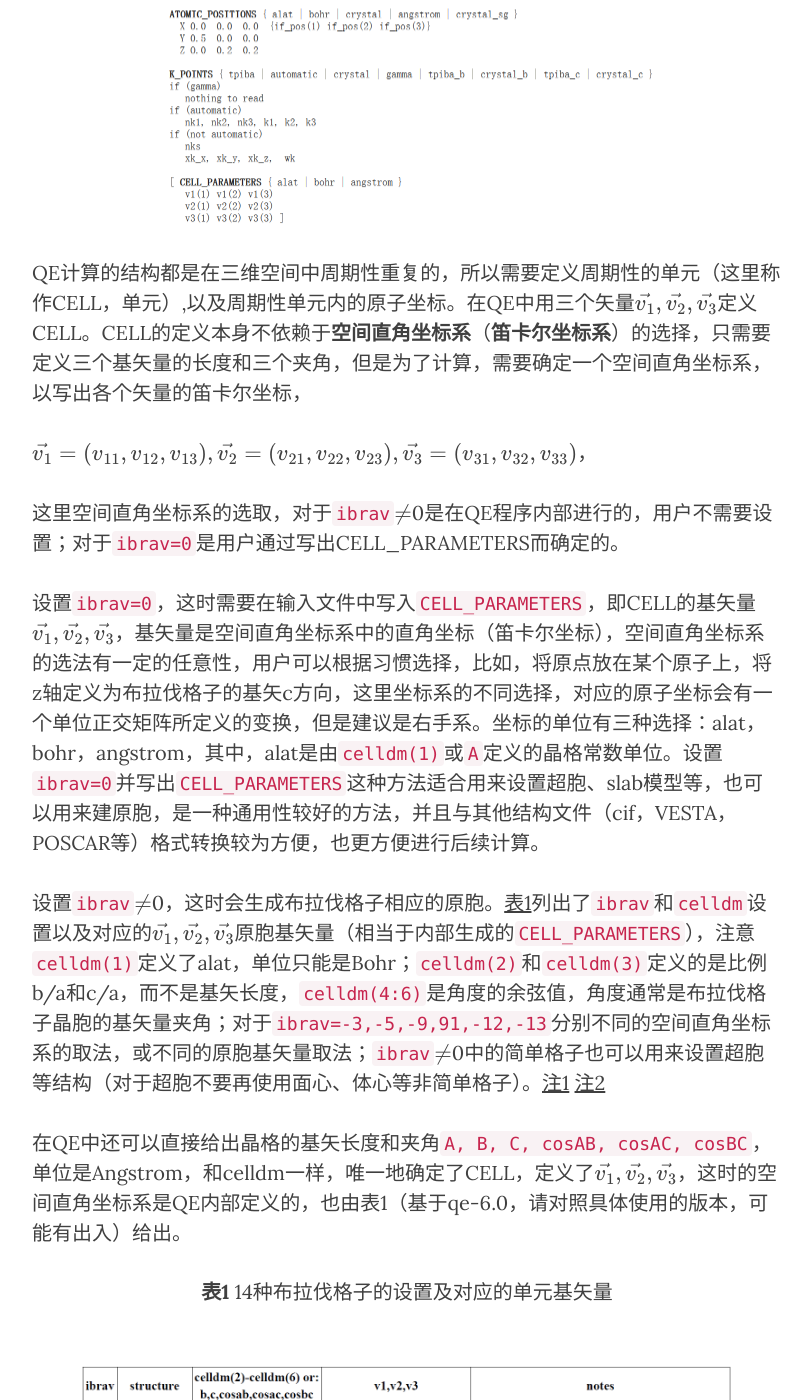
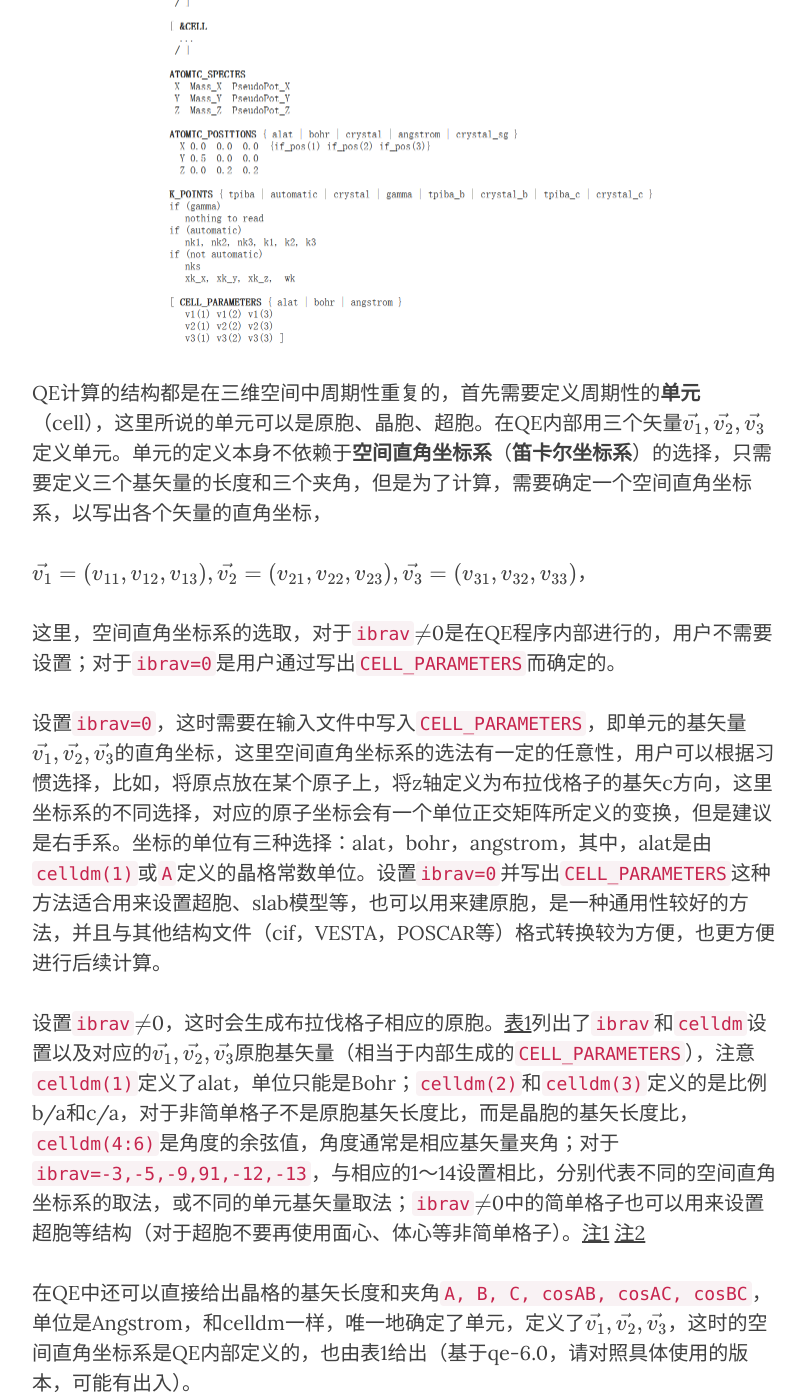
Before and after one commit to yyyu200/DFTbook, a Jekyll site: the page built from _posts/2019-04-07-TransCell.md, in a window 1280 px wide and 1400 px high, scrolled down 3197 px. Shown: the whole window, without its empty margins (233-1044 px from the left). Built offline with Jekyll 4.4.1, drawn with Linux system fonts in a browser that asks for light colours; nearby versions of some CDN libraries; formulas are drawn with MathJax 3; comment, search, counter and statistics services are not loaded; some of the changed text lies outside the part shown.

Commit message:
modify transcell

````diff
--- a/_posts/2019-04-07-TransCell.md
+++ b/_posts/2019-04-07-TransCell.md
@@ -23,7 +23,7 @@
 
 ## 晶体结构要点
 
-首先，说明以下几个概念：平移群，点群，空间群，原胞，晶胞，布拉伐格子，晶系，晶面，布里渊区。
+首先，说明以下几个概念：原胞，晶胞，布拉伐格子，平移群，点群，空间群，晶系，晶面，布里渊区。
 
 **晶体**（crystal），是原子、离子或分子周期性排列的结构。
 
@@ -59,23 +59,23 @@
 
 ## QE中的结构定义
 
-QE输入文件的总体结构如下图，输入文件的前半部分满足Fortran语言的Namelist语法。与结构有关的包括```SYSTEM```部分的```ibrav,celldm,nat,ntyp```以及```ATOMIC_POSITIONS```和```CELL_PARAMETERS```共三个部分。
+QE输入文件的总体结构如下图，输入文件的前半部分满足Fortran语言的名称列表（Namelist）语法，有```CONTROL，SYSTEM，ELECTRONS```等3个必需的名称列表，以及```IONS```和```CELL```等可选的名称列表，各个名称列表的顺序是固定的，不能修改顺序；输入文件的后半部分是固定格式的```ATOMIC_SPECIES，ATOMIC_POSITIONS，K_POINTS```以及可选的```CELL_PARAMETERS```等，名称列表和变量名不区分大小写，但要注意拼写正确。与晶体结构有关的内容包括：```SYSTEM```名称列表的```ibrav,celldm,nat,ntyp```以及```ATOMIC_POSITIONS```和```CELL_PARAMETERS```共三个部分。
 
 <p align="center">
     <img src="../../../../../img/structure_input.png" width="503" />
 </p>
 
-QE计算的结构都是在三维空间中周期性重复的，所以需要定义周期性的单元（这里称作CELL，单元）,以及周期性单元内的原子坐标。在QE中用三个矢量$\vec{v_{1}},\vec{v_{2}},\vec{v_{3}}$定义CELL。CELL的定义本身不依赖于**空间直角坐标系**（**笛卡尔坐标系**）的选择，只需要定义三个基矢量的长度和三个夹角，但是为了计算，需要确定一个空间直角坐标系，以写出各个矢量的笛卡尔坐标，
+QE计算的结构都是在三维空间中周期性重复的，首先需要定义周期性的**单元**（cell），这里所说的单元可以是原胞、晶胞、超胞。在QE内部用三个矢量$\vec{v_{1}},\vec{v_{2}},\vec{v_{3}}$定义单元。单元的定义本身不依赖于**空间直角坐标系**（**笛卡尔坐标系**）的选择，只需要定义三个基矢量的长度和三个夹角，但是为了计算，需要确定一个空间直角坐标系，以写出各个矢量的直角坐标，
 
 $$\vec{v_{1}}=(v_{11},v_{12},v_{13}),\vec{v_{2}}=(v_{21},v_{22},v_{23}),\vec{v_{3}}=(v_{31},v_{32},v_{33})$$，
 
-这里空间直角坐标系的选取，对于```ibrav```$\neq$0是在QE程序内部进行的，用户不需要设置；对于```ibrav=0```是用户通过写出CELL_PARAMETERS而确定的。
+这里，空间直角坐标系的选取，对于```ibrav```$\neq$0是在QE程序内部进行的，用户不需要设置；对于```ibrav=0```是用户通过写出```CELL_PARAMETERS```而确定的。
 
-设置```ibrav=0```，这时需要在输入文件中写入```CELL_PARAMETERS```，即CELL的基矢量$\vec{v_{1}},\vec{v_{2}},\vec{v_{3}}$，基矢量是空间直角坐标系中的直角坐标（笛卡尔坐标），空间直角坐标系的选法有一定的任意性，用户可以根据习惯选择，比如，将原点放在某个原子上，将z轴定义为布拉伐格子的基矢c方向，这里坐标系的不同选择，对应的原子坐标会有一个单位正交矩阵所定义的变换，但是建议是右手系。坐标的单位有三种选择：alat，bohr，angstrom，其中，alat是由```celldm(1)```或```A```定义的晶格常数单位。设置```ibrav=0```并写出```CELL_PARAMETERS```这种方法适合用来设置超胞、slab模型等，也可以用来建原胞，是一种通用性较好的方法，并且与其他结构文件（cif，VESTA，POSCAR等）格式转换较为方便，也更方便进行后续计算。
+设置```ibrav=0```，这时需要在输入文件中写入```CELL_PARAMETERS```，即单元的基矢量$\vec{v_{1}},\vec{v_{2}},\vec{v_{3}}$的直角坐标，这里空间直角坐标系的选法有一定的任意性，用户可以根据习惯选择，比如，将原点放在某个原子上，将z轴定义为布拉伐格子的基矢c方向，这里坐标系的不同选择，对应的原子坐标会有一个单位正交矩阵所定义的变换，但是建议是右手系。坐标的单位有三种选择：alat，bohr，angstrom，其中，alat是由```celldm(1)```或```A```定义的晶格常数单位。设置```ibrav=0```并写出```CELL_PARAMETERS```这种方法适合用来设置超胞、slab模型等，也可以用来建原胞，是一种通用性较好的方法，并且与其他结构文件（cif，VESTA，POSCAR等）格式转换较为方便，也更方便进行后续计算。
 
-设置```ibrav```$\neq$0，这时会生成布拉伐格子相应的原胞。[表1](#tab1)列出了```ibrav```和```celldm```设置以及对应的$\vec{v_{1}},\vec{v_{2}},\vec{v_{3}}$原胞基矢量（相当于内部生成的```CELL_PARAMETERS```），注意```celldm(1)```定义了alat，单位只能是Bohr；```celldm(2)```和```celldm(3)```定义的是比例b/a和c/a，而不是基矢长度，```celldm(4:6)```是角度的余弦值，角度通常是布拉伐格子晶胞的基矢量夹角；对于```ibrav=-3,-5,-9,91,-12,-13```分别不同的空间直角坐标系的取法，或不同的原胞基矢量取法；```ibrav```$\neq$0中的简单格子也可以用来设置超胞等结构（对于超胞不要再使用面心、体心等非简单格子）。[注1](#note1) [注2](#note2)
+设置```ibrav```$\neq$0，这时会生成布拉伐格子相应的原胞。[表1](#tab1)列出了```ibrav```和```celldm```设置以及对应的$\vec{v_{1}},\vec{v_{2}},\vec{v_{3}}$原胞基矢量（相当于内部生成的```CELL_PARAMETERS```），注意```celldm(1)```定义了alat，单位只能是Bohr；```celldm(2)```和```celldm(3)```定义的是比例b/a和c/a，对于非简单格子不是原胞基矢长度比，而是晶胞的基矢长度比，```celldm(4:6)```是角度的余弦值，角度通常是相应基矢量夹角；对于```ibrav=-3,-5,-9,91,-12,-13```，与相应的1～14设置相比，分别代表不同的空间直角坐标系的取法，或不同的单元基矢量取法；```ibrav```$\neq$0中的简单格子也可以用来设置超胞等结构（对于超胞不要再使用面心、体心等非简单格子）。[注1](#note1) [注2](#note2)
 
-在QE中还可以直接给出晶格的基矢长度和夹角```A, B, C, cosAB, cosAC, cosBC```，单位是Angstrom，和celldm一样，唯一地确定了CELL，定义了$\vec{v_{1}},\vec{v_{2}},\vec{v_{3}}$，这时的空间直角坐标系是QE内部定义的，也由表1（基于qe-6.0，请对照具体使用的版本，可能有出入）给出。
+在QE中还可以直接给出晶格的基矢长度和夹角```A, B, C, cosAB, cosAC, cosBC```，单位是Angstrom，和celldm一样，唯一地确定了单元，定义了$\vec{v_{1}},\vec{v_{2}},\vec{v_{3}}$，这时的空间直角坐标系是QE内部定义的，也由表1给出（基于qe-6.0，请对照具体使用的版本，可能有出入）。
 
 <span id = "tab1"><center><b>表1</b> 14种布拉伐格子的设置及对应的单元基矢量</center></span>
 
@@ -83,11 +83,11 @@
     <img src="../../../../../img/ibrav.png" width="830" />
 </p>
 
-在定义了CELL之后，用```ATOMIC_POSITIONS```定义CELL中原子的坐标。```ATOMIC_POSITIONS```的单位有以下可供选择\{ alat \| bohr \| angstrom \| crystal \| crystal_sg \}，其中，crystal是指以$\vec{v_{1}},\vec{v_{2}},\vec{v_{3}}$为基矢量的分数坐标，$\vec{X}=(x_{1},x_{2},x_{3})^{T}=x_{1}\vec{v_{1}}+x_{2}\vec{v_{2}}+x_{3}\vec{v_{3}}$。如果选择\{ alat \| bohr \| angstrom\}，则原子坐标是空间直角坐标，由于结构的周期性，这里的空间直角坐标系的选择是任意的，但是习惯上还是与CELL的空间直角坐标系保持一致，坐标值在CELL_PARAMTERS所定义的平行六面体内部。\{crystal_sg\}是在指定了空间群之后，定义对称性不等价的原子位置，与```space_group, uniqueb, origin_choice, rhombohedral```配套使用。
+在定义了单元之后，用```ATOMIC_POSITIONS```定义单元中原子的坐标。```ATOMIC_POSITIONS```的单位有以下可供选择\{ alat \| bohr \| angstrom \| crystal \| crystal_sg \}，其中，crystal是指以$\vec{v_{1}},\vec{v_{2}},\vec{v_{3}}$为基矢量的分数坐标，$\vec{X}=(x_{1},x_{2},x_{3})^{T}=x_{1}\vec{v_{1}}+x_{2}\vec{v_{2}}+x_{3}\vec{v_{3}}$。如果选择\{ alat \| bohr \| angstrom\}，则原子坐标是空间直角坐标，由于结构的周期性，这里的空间直角坐标系的选择是任意的，但是习惯上还是与CELL的空间直角坐标系保持一致，坐标值在CELL_PARAMTERS所定义的平行六面体内部。\{crystal_sg\}是在指定了空间群之后，定义对称性不等价的原子位置，与```space_group, uniqueb, origin_choice, rhombohedral```配套使用。
 
 QE提供多种方式完成一件任务的设计风格，为具有各种习惯的用户提供了得心应手的工具，但是对于初学者来说，难免有一种眼花缭乱的感觉，这里推荐的方法：
 
-(1)设置```ibrav```$\neq$0，对于原胞用相应的ibrav类型，对于超胞用简单格子的ibrav，写出celldm(1-6)，这时不写CELL_PARAMETERS，输出会内部生成CELL_PARAMETERS以alat（celldm(1)）为单位。VESTA画图时用输出里的CELL_PARAMETERS，需要转换单位。转为POSCAR格式可以用[densityflow.com](https://www.densityflow.com/p2v.html)的工具。
+(1)设置```ibrav```$\neq$0，对于原胞用相应的ibrav类型，对于超胞用相应简单格子的ibrav，写出celldm(1:6)，这时不写CELL_PARAMETERS，输出会内部生成CELL_PARAMETERS以alat（celldm(1)）为单位。VESTA画图时用输出里的CELL_PARAMETERS，需要转换单位。转为POSCAR格式可以用[densityflow.com](https://www.densityflow.com/p2v.html)的P2P工具。
 
 (2)设置```ibrav=0```，写出以Angstrom为单位的```CELL_PARAMETERS (angstrom)```，对于原子坐标建议使用分数坐标，即写成```ATOMIC_POSITIONS (crystal)```，不设置```celldm(1)```，这时，alat和celldm(1)由程序内部设置成v1的长度，以Bohr为单位（1 Bohr = 0.52917720859 Angstrom）。VESTA画图CELL_PARAMETERS已经是Å为单位。
 
@@ -176,7 +176,7 @@
 
 文献通常按照以下约定：晶胞是定义晶面、晶向、超胞的参照，而不是原胞或其他单元。
 
-首先，定义一般的周期性单元CELL的变换。按照文献[1]的约定，将（分数）坐标写为列矢量，基矢量$\vec{a},\vec{b},\vec{c}$也各为列矢量。点X在基矢$O,\vec{a},\vec{b},\vec{c}$（$O$为原点）下的坐标$(x_{1},x_{2},x_{3})^{T}$定义为
+首先，定义一般的周期性单元的变换。按照文献[1]的约定，将（分数）坐标写为列矢量，基矢量$\vec{a},\vec{b},\vec{c}$也各为列矢量。点X在基矢$O,\vec{a},\vec{b},\vec{c}$（$O$为原点）下的坐标$(x_{1},x_{2},x_{3})^{T}$定义为
 $$\vec{X}=x_{1}\vec{a}+x_{2}\vec{b}+x_{3}\vec{c}
 =(\vec{a},\vec{b},\vec{c})\quad
 \begin{pmatrix}
@@ -184,10 +184,10 @@
 \end{pmatrix}
 \quad$$。
 
-考虑晶格静止不动，选择不同的基矢，即选取不同的CELL，同一个点X对新的基矢$O',\vec{a'},\vec{b'},\vec{c'}$有坐标
+考虑晶格静止不动，选择不同的基矢，即选取不同的单元，同一个点X对新的基矢$O',\vec{a'},\vec{b'},\vec{c'}$有坐标
 $$\vec{X'}=(x'_{1},x'_{2},x'_{3})^{T}=x'_{1}\vec{a'}+x'_{2}\vec{b'}+x'_{3}\vec{c'}$$。下面给出有撇号和无撇号的基矢选择下基矢和坐标的变换关系。
 
-周期性单元CELL的变换是一种特殊的仿射变换（数学上一般的仿射变换形成的新单元并不保证具有晶格周期性），可以分解为线性部分和平移两个部分。
+周期性单元的变换是一种特殊的仿射变换（数学上一般的仿射变换形成的新单元并不保证具有晶格周期性），可以分解为线性部分和平移两个部分。
 
 线性部分包括基矢方向和长度的改变，由一个矩阵$\mathbf{P}$表示。$$(\vec{a'},\vec{b'},\vec{c'})=(\vec{a},\vec{b},\vec{c})\mathbf{P}=(\vec{a},\vec{b},\vec{c})\quad
 \begin{pmatrix}
@@ -201,7 +201,7 @@
 P_{13}\vec{a}+P_{23}\vec{b}+P_{33}\vec{c}
 ) $$。
 
-知道了矩阵$\mathbf{P}$和逆矩阵$\mathbf{Q}=\mathbf{P}^{-1}$，就可以进行CELL之间的变换，常见的晶胞转换为原胞的变换矩阵由[表2](#tab2)给出，反之交换$\mathbf{P}$和$\mathbf{Q}$得到。注意这里的矩阵选取并不是唯一的，这里选择的原胞基矢的原点和晶胞基矢的原点是重合的，即没有平移。
+知道了矩阵$\mathbf{P}$和逆矩阵$\mathbf{Q}=\mathbf{P}^{-1}$，就可以进行单元之间的变换，常见的晶胞转换为原胞的变换矩阵由[表2](#tab2)给出，反之交换$\mathbf{P}$和$\mathbf{Q}$得到。注意这里的矩阵选取并不是唯一的，这里选择的原胞基矢的原点和晶胞基矢的原点是重合的，即没有平移。
 
 <span id = "tab2"><center><b>表2</b> 常见单元变换矩阵</center></span>
 
@@ -227,7 +227,7 @@
 \end{pmatrix}
 $$
 
-周期性单元CELL的变换，还可以包含平移，平移$\vec{p}$用变换前的基矢定义为：$\vec{p}=p_{1}\vec{a}+p_{2}\vec{b}+p_{3}\vec{c}$。平移的逆变换$\vec{q}=q_{1}\vec{a'}+q_{2}\vec{b'}+q_{3}\vec{c'}$，有$\vec{q}=-\mathbf{P}^{-1}\vec{p}$。
+周期性单元的变换，还可以包含平移，平移$\vec{p}$用变换前的基矢定义为：$\vec{p}=p_{1}\vec{a}+p_{2}\vec{b}+p_{3}\vec{c}$。平移的逆变换$\vec{q}=q_{1}\vec{a'}+q_{2}\vec{b'}+q_{3}\vec{c'}$，有$\vec{q}=-\mathbf{P}^{-1}\vec{p}$。
 
 分数坐标的变换公式为：
 $$\quad
@@ -246,7 +246,7 @@
 
 将晶胞转换为原胞，因为晶胞和原胞中的原子个数不同，坐标变换后会有重复或相差一个原胞格子，需要将重复的删去。反之，将原胞转换为晶胞，需要将原胞格子重复足够大以覆盖晶胞，重复后的原子分别变换到新的分数坐标，最后保留晶胞内部的原子（分数坐标在0到1之间）。
 
-以底心单斜碳的同素异形体为例[4]，用[TransCell](https://github.com/yyyu200/SlabMaker)变换CELL和原子坐标，并用VESTA验证。
+以底心单斜碳的同素异形体为例[4]，用[SlabMaker](https://github.com/yyyu200/SlabMaker)变换单元和原子坐标，并用VESTA验证。
 
 先下载[cif文件](../../../../../img/A_mC16_12_4i.cif)，用VESTA打开，画出晶胞如下：
 <p align="center">
@@ -270,11 +270,11 @@
 
 ## 分数坐标和直角坐标的相互转换
 
-上一节的变换矩阵推导中并没有用到晶体周期性，所以可以将直角坐标看成单位正交矢量作为格子的基矢，这时CELL基矢列矢量组成的矩阵即为单位格子到CELL的变换矩阵，而逆矩阵即为倒格子基矢量组成的矩阵(或相差一个常数系数)。
+上一节的变换矩阵推导中并没有用到晶体周期性，所以可以将直角坐标看成单位正交矢量作为格子的基矢，这时单元基矢列矢量组成的矩阵即为单位格子到单元的变换矩阵，而逆矩阵即为倒格子基矢量组成的矩阵(或相差一个常数系数)。
 
 ## 非周期性系统
 
-分子、团簇、纳米晶体、具有点缺陷的固体等不具有周期性，纳米线是1维周期性的，固体表面、量子阱、二维材料等是2维周期性的，QE这样的基于平面波基函数的程序，对于这些非三维周期性的材料需要采取**超胞**近似，选取足够大的周期单元，并且，需要时在CELL中的一部分空间不加入任何原子，也就是引入真空，以隔离非周期性的维度。
+分子、团簇、纳米晶体、具有点缺陷的固体等不具有周期性，纳米线是1维周期性的，固体表面、量子阱、二维材料等是2维周期性的，QE这样的基于平面波基函数的程序，对于这些非三维周期性的材料需要采取**超胞**近似，选取足够大的周期单元，并且，需要时在单元中的一部分空间不加入任何原子，也就是引入真空，以隔离非周期性的维度。
 
 ### 平板（slab）模型的建立
 
@@ -294,15 +294,15 @@
 
 开源项目[SlabMaker](https://github.com/yyyu200/SlabMaker)，提供了建slab的功能，并且提供了在线[QE建模工具https://densityflow.com](https://densityflow.com/)。其他的实现，包括用MS的建模模块进行；公开的其他来源的讨论包括文献[5]。
 
-第三，确定平板和真空的厚度。无论在平板内两个表面的距离，还是真空两边表面的距离都要足够大，以隔离两个表面的作用，模拟固体表面的性质，真空至少需要10Å到20Å。建议真空放在CELL的z方向的两端（如上图，垂直表面方向记为z）。有时，为了方便，Slab模型的CELL的基矢并不是正交的，但是考虑到周期性这种CELL与正交是等价的。有的文献描述平板厚度时，提到了**层**（layer）的概念，层并没有无争议的定义，需要依情况而定。有时，材料在垂直晶面方向有周期性，那么层可能是周期的个数；而另一些材料有若干层原子为一组，组与组之间距离较大可以明显划分开，这里的组就是层；还有的材料，在垂直晶面方向杂乱无章，一个原子或几个具有相同z坐标的原子就是一层。
+第三，确定平板和真空的厚度。无论在平板内两个表面的距离，还是真空两边表面的距离都要足够大，以隔离两个表面的作用，模拟固体表面的性质，真空至少需要10Å到20Å。建议真空放在单元的z方向的两端（如上图，垂直表面方向记为z）。有时，为了方便，Slab模型的单元的基矢并不是正交的，但是考虑到周期性这种单元与正交单元是等价的。有的文献描述平板厚度时，提到了**层**（layer）的概念，层并没有无争议的定义，需要依情况而定。有时，材料在垂直晶面方向有周期性，那么层可能是周期的个数；而另一些材料有若干层原子为一组，组与组之间距离较大可以明显划分开，这里的组就是层；还有的材料，在垂直晶面方向杂乱无章，一个原子或几个具有相同z坐标的原子就是一层。
 
-建好超胞之后，变换CELL原子和分数坐标的方法为：将空间直角坐标系做旋转，总可以实现x轴沿第一个基矢（记为$\vec{a}$）方向，z轴与x轴垂直且沿第三个基矢（记为$\vec{c}$）方向（原第一和第三基矢不垂直的，由于三维周期性，也可以将第三基矢投影到垂直表面方向，从而与第一基矢垂直），首先，将第三基矢投影到垂直表面方向：
+建好超胞之后，变换单元原子和分数坐标的方法为：将空间直角坐标系做旋转，总可以实现x轴沿第一个基矢（记为$\vec{a}$）方向，z轴与x轴垂直且沿第三个基矢（记为$\vec{c}$）方向（原第一和第三基矢不垂直的，由于三维周期性，也可以将第三基矢投影到垂直表面方向，从而与第一基矢垂直），首先，将第三基矢投影到垂直表面方向：
 
 $\vec{\tilde{c}} \
 = (\vec a \times \vec b)\frac {\vec{c} \cdot (\vec a \times \vec b)} {\lvert\vec a \times \vec b\rvert^2}
 $,
 
-再将CELL变换为：
+再将单元变换为：
 
 $$\quad
 \begin{pmatrix}
@@ -315,7 +315,7 @@
 \quad
 $$,
 
-真空厚度记为$d_{vacuum}$，找到原子分数坐标最大和最小的两个原子，新的z方向长度为$$\vert\vec c^{\prime}\vert=(x_{max,3}-x_{min,3})\vert\vec c\vert+d_{vacuum}$$。加入真空后，分数坐标如下变换，可以将真空置于CELL的两端，
+真空厚度记为$d_{vacuum}$，找到原子分数坐标最大和最小的两个原子，新的z方向长度为$$\vert\vec c^{\prime}\vert=(x_{max,3}-x_{min,3})\vert\vec c\vert+d_{vacuum}$$。加入真空后，分数坐标如下变换，可以将真空置于单元的两端，
 
 $$\vec{X^{\prime}}=(x^{\prime}_{i1},x^{\prime}_{i2},x^{\prime}_{i3})^T=(x_{i1},x_{i2},[d_{vacuum}/2+(x_{i3}-x_{min,3})\vert\vec c\vert]/{\vert\vec c^{\prime}\vert})^T$$。
 
@@ -357,7 +357,7 @@
 reduced slab cell area:  35.694197603259965  Ang^2.
 ```
 
-其中变换P1是得到一个预选的cell，对预选cell加入真空，转动c沿着垂直表面方向（变换矩阵见前文），变换P2是将cell约化到具有110面内最小二维周期单元的slab，面内基矢量的夹角是84.16°，结果参考见[6]。
+其中变换P1是得到一个预选的单元，对预选单元加入真空，沿着垂直表面方向转动c（变换矩阵见前文），变换P2是将单元约化到具有110面内最小二维周期单元的slab，面内基矢量的夹角是84.16°，结果参考见[6]。
 
 <p align="center">
     <img src="../../../../../img/alo-slabunit.png" width="500" />
@@ -369,7 +369,7 @@
     <img src="../../../../../img/alo-slab.png" width="500" />
 </p>
 
-以上是slab的c方向恰好具有周期性的情况，另外一种则当cell的c方向沿着表面法向时，表面法向不具有周期性（或具有极长的周期性），不同于文献[5]的做法，这里在加入真空之后，将cell的c投影到z方向，由于面内的周期性边界条件，这么做是可行的。下面以$\alpha-Al_{2}O_{3}$的(104)面为例（这与文献[5]的$\alpha-Fe_{2}O_{3}$是同一种结构）。
+以上是slab的c方向恰好具有周期性的情况，另外一种情况则是当单元的c方向沿着表面法向时，表面法向不具有周期性（或具有极长的周期性），不同于文献[5]的做法，这里在加入真空之后，将单元的c投影到z方向，由于面内的周期性边界条件，这么做是可行的。下面以$\alpha-Al_{2}O_{3}$的(104)面为例（这与文献[5]的$\alpha-Fe_{2}O_{3}$是同一种结构）。
 
 ```python
 from build import CELL
@@ -386,7 +386,7 @@
     <img src="../../../../../img/alo-slab104.png" width="500" />
 </p>
 
-可以看到与文献[5]Fig.1(d)的面内是等价的，cell的c沿垂直表面方向有利于如功函数等的计算。建好slab之后，可以根据需要删掉部分原子以得到特定的截止表面和厚度。
+可以看到与文献[5]Fig.1(d)的面内是等价的，单元的c沿垂直表面方向有利于如功函数等的计算。建好slab之后，可以根据需要删掉部分原子以得到特定的截止表面和厚度。
 
 ## 注释
 
````
